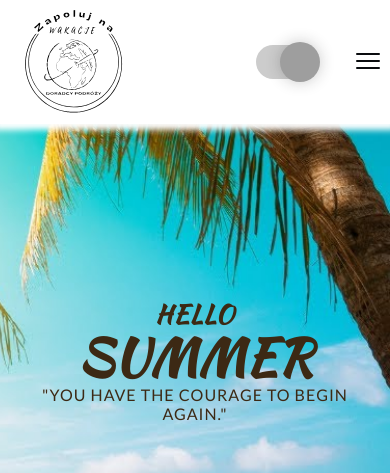
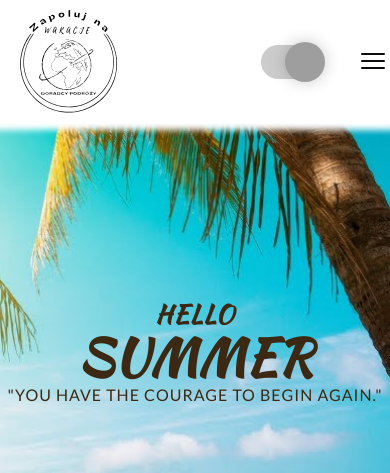
Before and after one commit to Anatoli1022/turizm, a React (Create React App) app: page / in a window 390 px wide. Shown: the top 473 px of the page. Built offline with nearby package versions, Linux system fonts and the light colour scheme; no server answers; grey boxes are pictures that could not be loaded.

Commit message:
feat: adds mobile version for container

```diff
--- a/src/styles/container.scss
+++ b/src/styles/container.scss
@@ -5,4 +5,9 @@
   margin-left: auto;
   padding-left: 10px;
   padding-right: 10px;
+
+  @include sm-down {
+    padding-left: 5px;
+    padding-right: 5px;
+  }
 }
```
